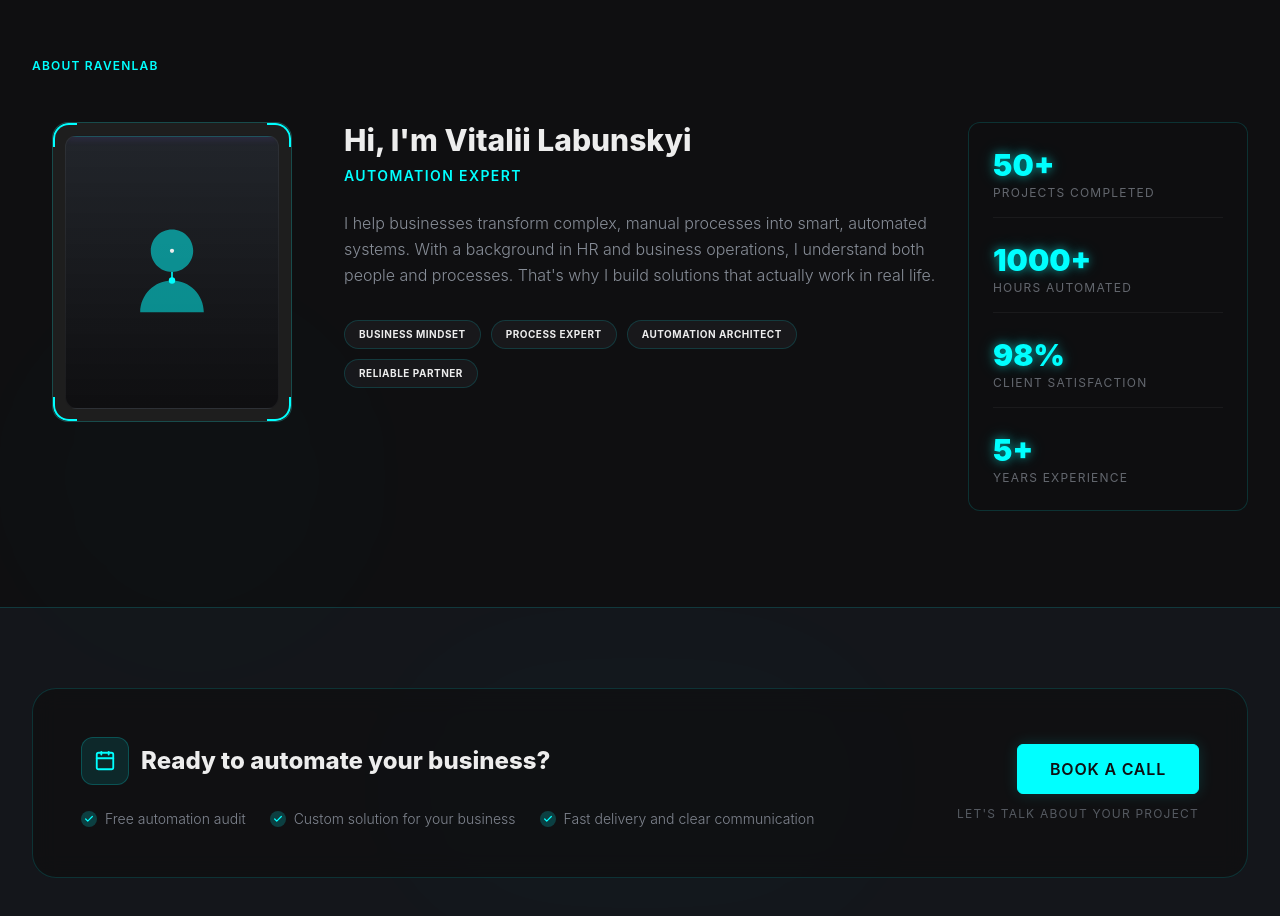
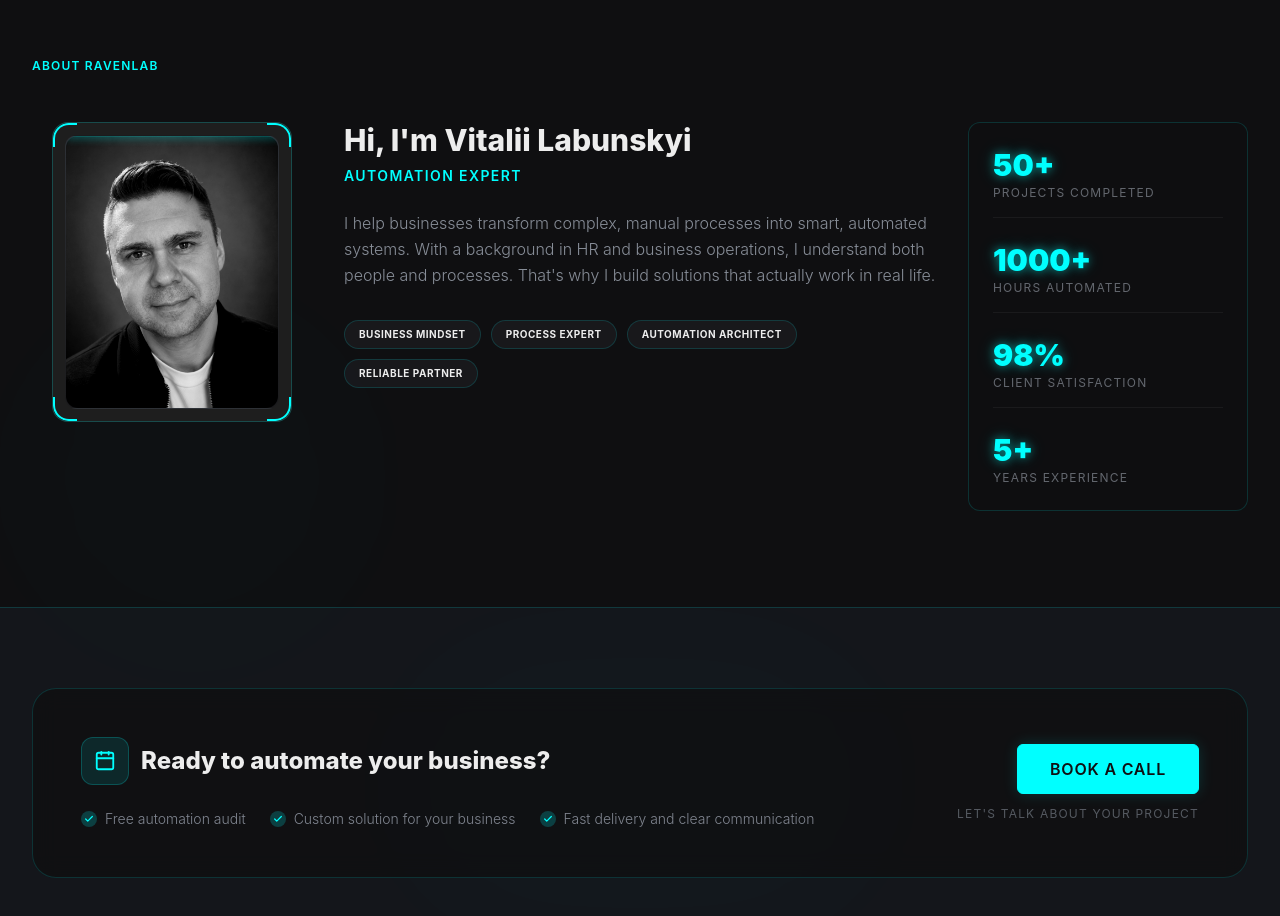
Before and after one commit to vitalii-labunskyi/ravenlab, a React (Vite) app: page / in a window 1280 px wide. Shown: the part 4140-5056 px from the top of the page. Built offline with nearby package versions, Linux system fonts and the light colour scheme.

Commit message:
feat: add Vitalii portrait photo to About section

```diff
--- a/src/sections/About.jsx
+++ b/src/sections/About.jsx
@@ -42,16 +42,15 @@ export default function About() {
               <div className="absolute bottom-0 left-0 w-6 h-6 border-b-2 border-l-2 border-accent rounded-bl-2xl" />
               <div className="absolute bottom-0 right-0 w-6 h-6 border-b-2 border-r-2 border-accent rounded-br-2xl" />
 
-              {/* Digital Silhouette */}
-              <div className="w-full h-full rounded-xl bg-gradient-to-b from-secondary-dark/40 to-bg border border-white/5 flex flex-col items-center justify-center relative overflow-hidden group-hover:from-deep-blue/20 transition-all duration-500">
-                <svg className="w-1/2 h-1/2 text-accent/60 group-hover:text-accent group-hover:scale-105 transition-all duration-500" viewBox="0 0 100 100" fill="currentColor">
-                  <path d="M50 50c11.046 0 20-8.954 20-20S61.046 10 50 10s-20 8.954-20 20 8.954 20 20 20zm0 8c-16.568 0-30 13.432-30 30h60c0-16.568-13.432-30-30-30z" opacity="0.85" />
-                  <circle cx="50" cy="30" r="2" fill="currentColor" className="text-text-primary" />
-                  <line x1="50" y1="50" x2="50" y2="58" stroke="currentColor" strokeWidth="1.5" className="text-accent" />
-                  <circle cx="50" cy="58" r="3" fill="currentColor" className="text-accent" />
-                </svg>
+              {/* Photo Container */}
+              <div className="w-full h-full rounded-xl bg-gradient-to-b from-secondary-dark/40 to-bg border border-white/5 flex items-center justify-center relative overflow-hidden transition-all duration-500">
+                <img
+                  src="/vitalii.jpg"
+                  alt="Vitalii Labunskyi"
+                  className="w-full h-full object-cover rounded-xl filter grayscale contrast-110 brightness-95 group-hover:grayscale-0 group-hover:scale-105 transition-all duration-500"
+                />
                 {/* Scanner Overlay Line */}
-                <div className="absolute inset-x-0 top-0 h-[2px] bg-accent/40 shadow-[0_0_8px_rgba(139,92,246,0.5)] animate-scanline" />
+                <div className="absolute inset-x-0 top-0 h-[2px] bg-accent/40 shadow-[0_0_8px_var(--color-accent)] animate-scanline" />
               </div>
 
             </div>
```
Also changed, not shown: public/vitalii.jpg (added).
